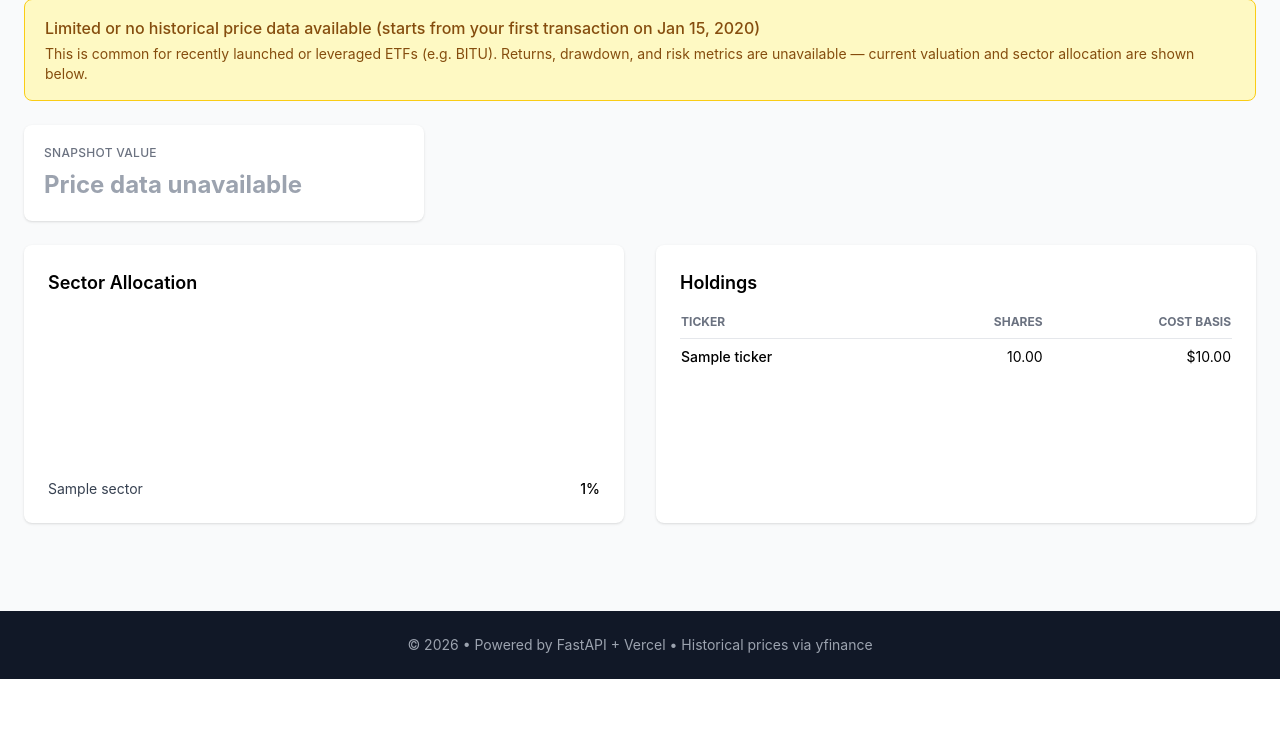
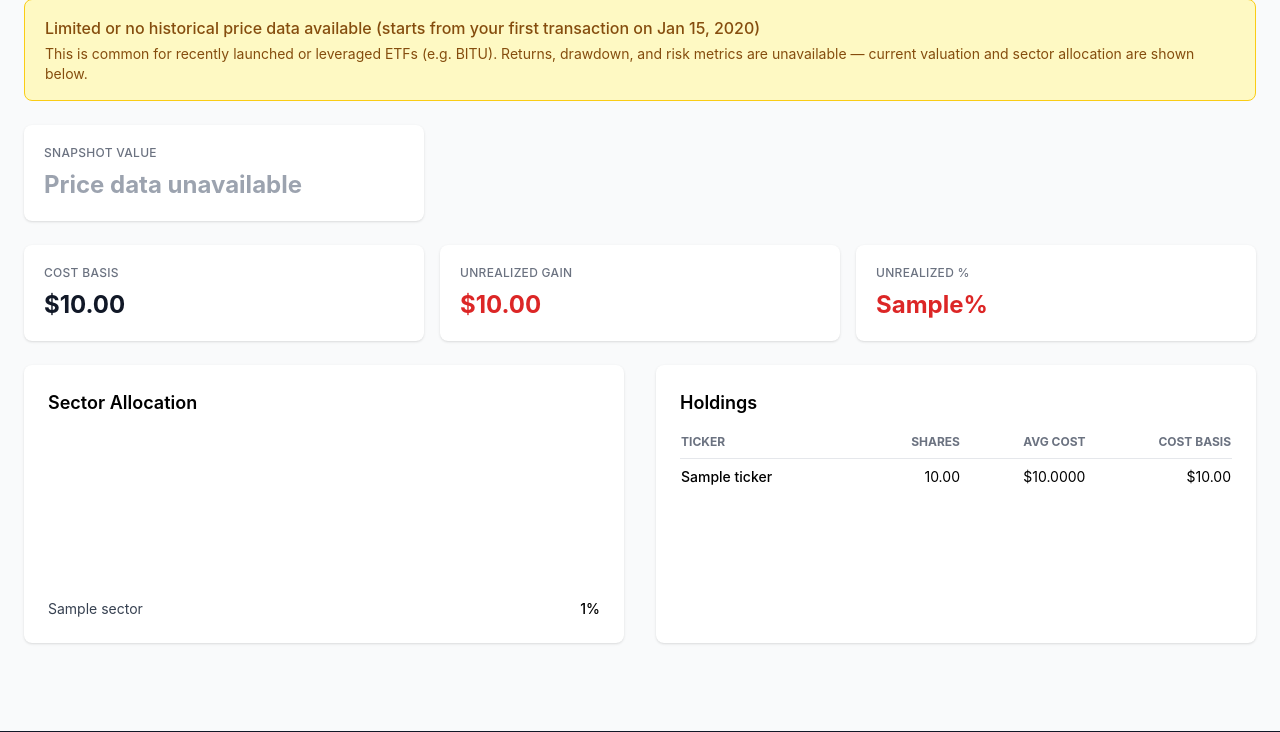
Before and after one commit to marshm100/Robinhood-Dashboard-v0.1, a Python web app: template templates/portfolio_detail.html in a window 1280 px wide. Shown: the part 322-1054 px from the top of the page. Before the commit the page ends 1001 px from the top, so only its background shows below. Run offline with Jinja, Linux system fonts and the light colour scheme; the template is opened without the code that fills it: most values are stand-ins (such as "Sample title", 1, 10 or a date in 2020); a map, chart or similar area stays blank; some libraries are stand-ins or nearby versions.

Commit message:
feat: weighted average cost basis and unrealized P&L display
Compute weighted avg cost per ticker from buy-row prices in the
transaction history CSV. Show cost basis, unrealized gain ($/%),
and per-holding avg cost on the portfolio detail page with graceful
N/A fallback when price data is missing.

https://claude.ai/code/session_01HAei8HYUYqG5yLg6jdN87p

```diff
--- a/api/models/portfolio.py
+++ b/api/models/portfolio.py
@@ -23,6 +23,7 @@ class Holding(Base):
     ticker = Column(String)
     shares = Column(Float)
     cost_basis = Column(Float)
+    avg_cost = Column(Float, nullable=True)
 
     portfolio = relationship("Portfolio", back_populates="holdings")
 
--- a/templates/portfolio_detail.html
+++ b/templates/portfolio_detail.html
@@ -123,6 +123,39 @@
     {% endif %}
 </div>
 
+{# ── Cost basis / P&L cards (always shown) ───────────────────────────── #}
+{% set pnl = analysis.get("pnl", {}) %}
+<div class="grid gap-4 sm:grid-cols-3 mb-6">
+    <div class="bg-white rounded-lg shadow p-5">
+        <p class="text-xs font-medium text-gray-500 uppercase tracking-wide">Cost Basis</p>
+        {% if pnl.get("cost_basis") != "N/A" and pnl.get("cost_basis") is not none %}
+        <p class="mt-2 text-2xl font-bold text-gray-900">${{ "{:,.2f}".format(pnl["cost_basis"]) }}</p>
+        {% else %}
+        <p class="mt-2 text-2xl font-bold text-gray-400">N/A</p>
+        {% endif %}
+    </div>
+    <div class="bg-white rounded-lg shadow p-5">
+        <p class="text-xs font-medium text-gray-500 uppercase tracking-wide">Unrealized Gain</p>
+        {% if pnl.get("unrealized_gain") != "N/A" and pnl.get("unrealized_gain") is not none %}
+        <p class="mt-2 text-2xl font-bold {{ 'text-green-600' if pnl['unrealized_gain'] >= 0 else 'text-red-600' }}">
+            {{ "+" if pnl["unrealized_gain"] >= 0 }}${{ "{:,.2f}".format(pnl["unrealized_gain"]) }}
+        </p>
+        {% else %}
+        <p class="mt-2 text-2xl font-bold text-gray-400">N/A</p>
+        {% endif %}
+    </div>
+    <div class="bg-white rounded-lg shadow p-5">
+        <p class="text-xs font-medium text-gray-500 uppercase tracking-wide">Unrealized %</p>
+        {% if pnl.get("unrealized_pct") != "N/A" and pnl.get("unrealized_pct") is not none %}
+        <p class="mt-2 text-2xl font-bold {{ 'text-green-600' if pnl['unrealized_pct'] >= 0 else 'text-red-600' }}">
+            {{ "+" if pnl["unrealized_pct"] >= 0 }}{{ pnl["unrealized_pct"] }}%
+        </p>
+        {% else %}
+        <p class="mt-2 text-2xl font-bold text-gray-400">N/A</p>
+        {% endif %}
+    </div>
+</div>
+
 {% if analysis.has_history %}
 {# ── Drawdown + risk metric cards ────────────────────────────────── #}
 <div class="grid gap-4 sm:grid-cols-2 lg:grid-cols-5 mb-4">
@@ -241,6 +274,7 @@
                     <tr class="border-b text-left text-gray-500 uppercase text-xs">
                         <th class="pb-2">Ticker</th>
                         <th class="pb-2 text-right">Shares</th>
+                        <th class="pb-2 text-right">Avg Cost</th>
                         <th class="pb-2 text-right">Cost Basis</th>
                     </tr>
                 </thead>
@@ -249,6 +283,13 @@
                     <tr class="border-b last:border-0">
                         <td class="py-2 font-medium">{{ h.ticker }}</td>
                         <td class="py-2 text-right">{{ "%.2f" | format(h.shares) }}</td>
+                        <td class="py-2 text-right">
+                            {% if h.avg_cost %}
+                            <span>${{ "%.4f" | format(h.avg_cost) }}</span>
+                            {% else %}
+                            <span class="text-gray-400">N/A</span>
+                            {% endif %}
+                        </td>
                         <td class="py-2 text-right">{{ ("$%.2f" | format(h.cost_basis)) if h.cost_basis else "—" }}</td>
                     </tr>
                     {% endfor %}
```
Also changed, not shown: api/routes/upload.py (+25 -0 lines), api/services/analysis_service.py (+28 -1 lines).
